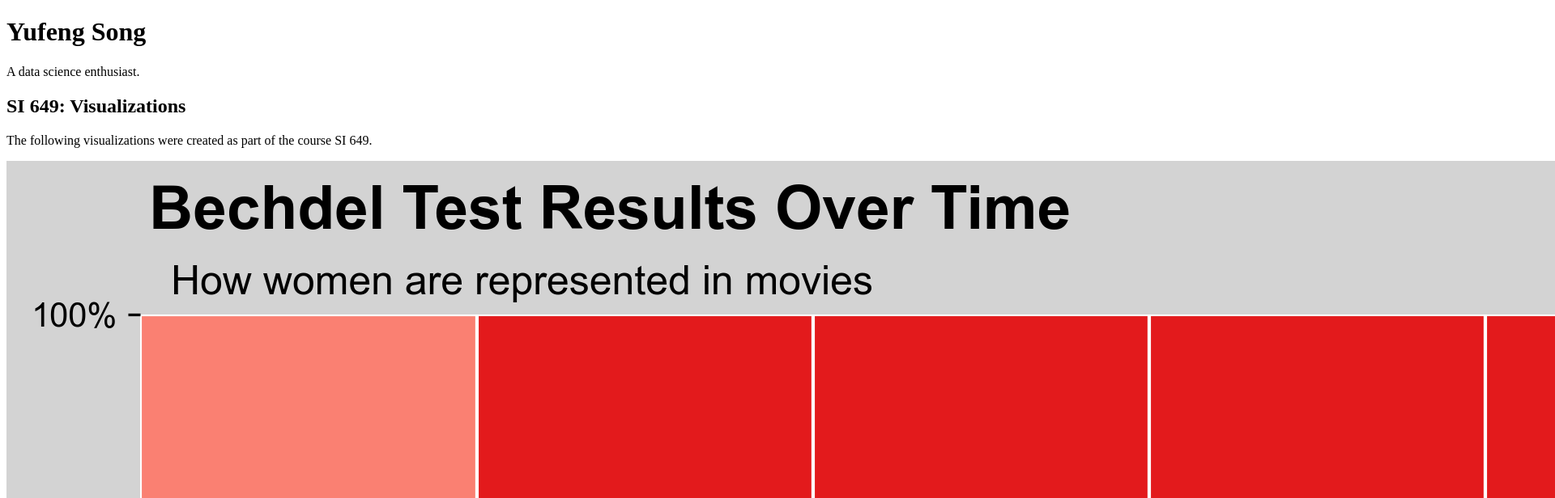
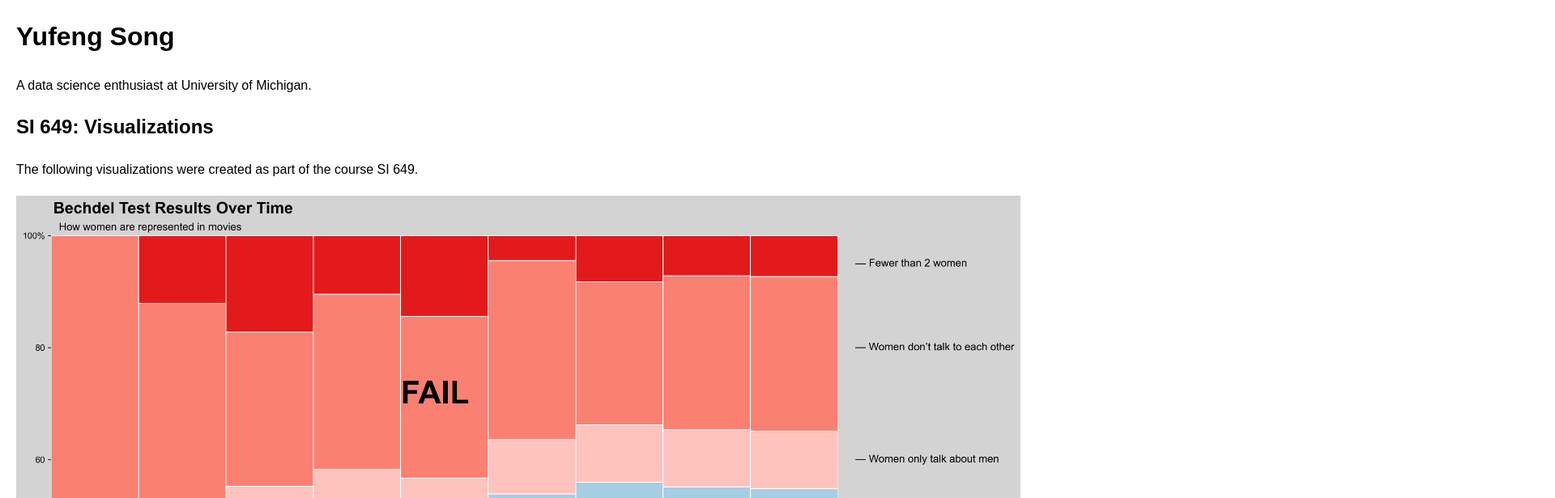
Before and after one commit to yfsongum/yfsongum.github.io, a plain HTML site: page index.html in a window 1280 px wide. Shown: the top 616 px of the page at 81% size, 1920 px wide, since content can reach past the window. Drawn offline with Linux system fonts and the light colour scheme.

Commit message:
stylings added

```diff
--- a/index.html
+++ b/index.html
@@ -1,9 +1,43 @@
 <!DOCTYPE html>
-<html>
+<html lang="en">
+<head>
+    <meta charset="UTF-8">
+    <meta name="viewport" content="width=device-width, initial-scale=1.0">
+    <title>Yufeng Song - Visualizations</title>
+    <style>
+        body {
+            font-family: Arial, sans-serif;
+            line-height: 1.6;
+            margin: 0;
+            padding: 0 20px;
+        }
+
+        h1 {
+            font-size: 2rem;
+            margin-top: 20px;
+        }
+
+        h2 {
+            font-size: 1.5rem;
+            margin-top: 10px;
+        }
+
+        p {
+            margin-bottom: 20px;
+        }
+
+        img {
+            max-width: 100%;
+            height: auto;
+            display: block;
+            margin: 20px auto; /* Center images horizontally */
+        }
+    </style>
+</head>
 <body>
     <h1>Yufeng Song</h1>
-    <p>A data science enthusiast.</p>
-    <h2> SI 649: Visualizations </h2>
+    <p>A data science enthusiast at University of Michigan.</p>
+    <h2>SI 649: Visualizations</h2>
     <p>The following visualizations were created as part of the course SI 649.</p>
     <img src="Bechdel Test Results Over Time.png" alt="Stacked bar chart showing Bechdel Test results over time, divided into 'Pass' and 'Fail' categories with detailed color-coded sections.">
     <img src="ROR by conditions.png" alt="Horizontal bar chart showing reporting rates for drug conditions, categorized by times more likely: 10, 20, and 30, with labels.">
```
